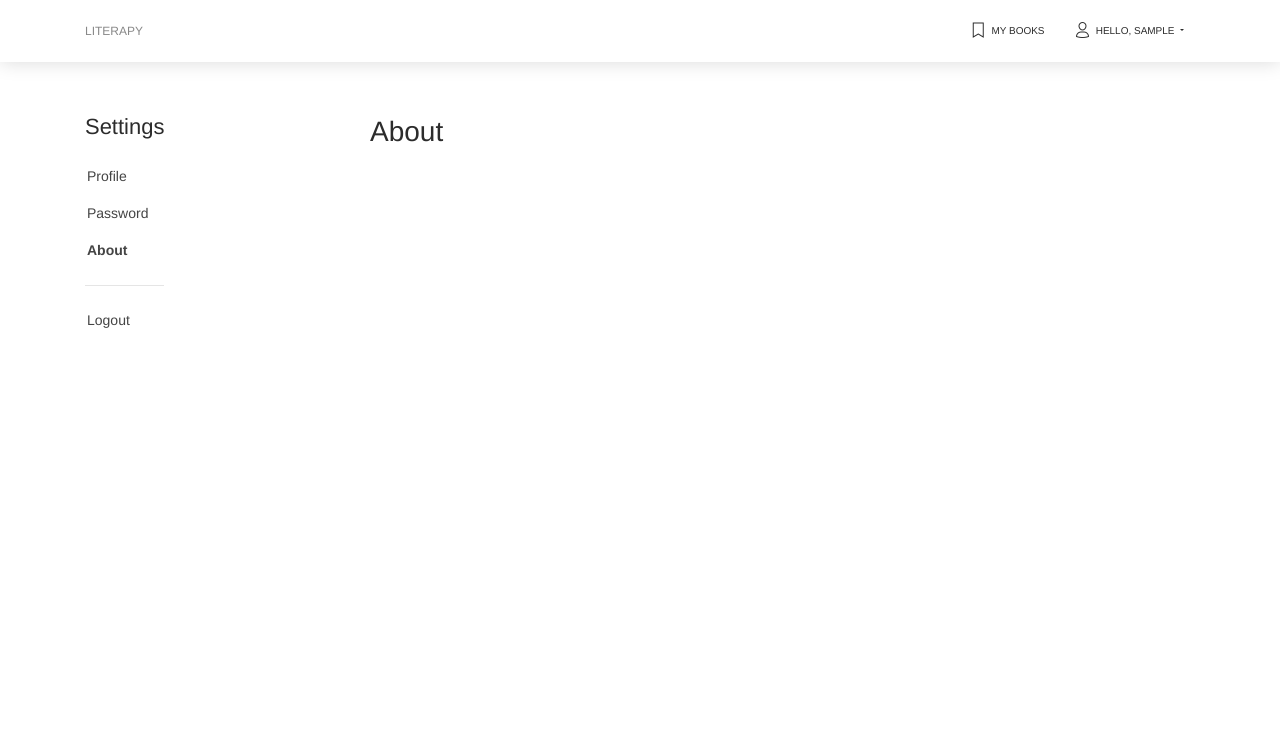
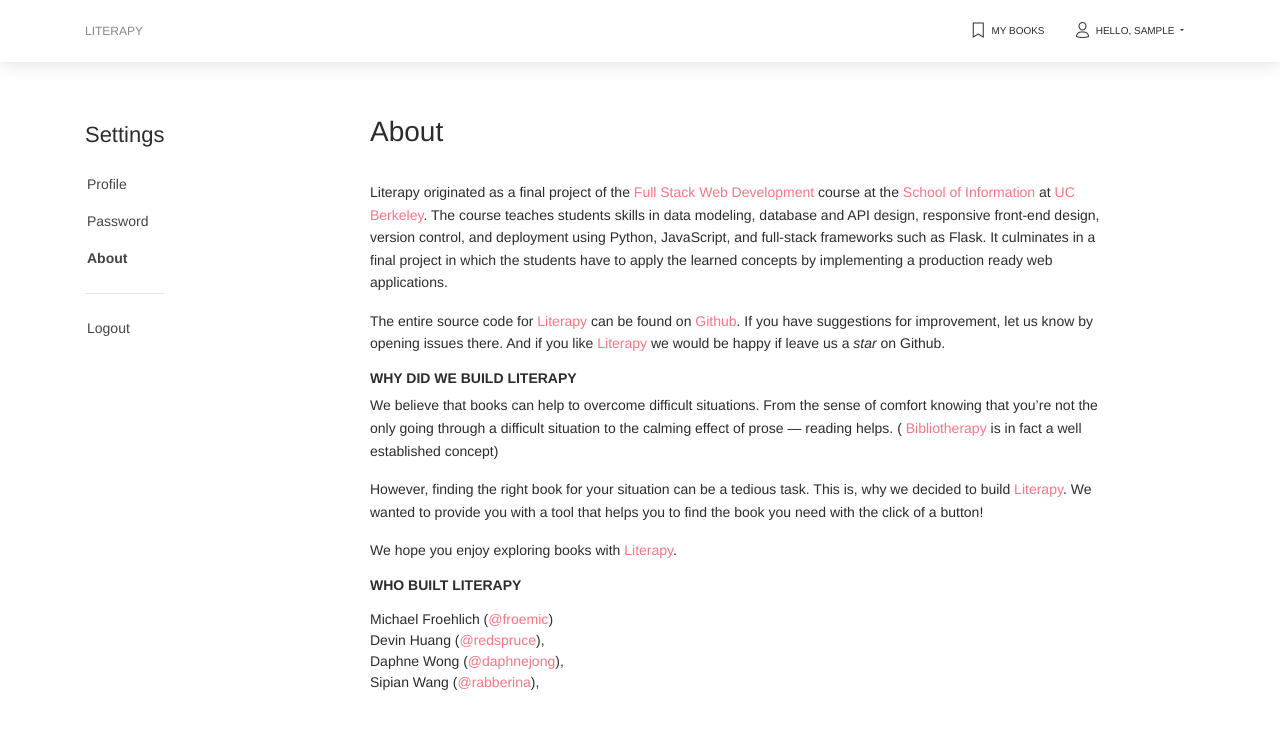
Before and after one commit to FroeMic/FullStack_Info_FinalProject, a Flask app: page /settings/about in a window 1280 px wide. Shown: the top 729 px of the page. Run offline with Flask 2, Linux system fonts and the light colour scheme; the visitor is signed in with stand-in values (Sample User, id 1); data comes from the database, SQL or seed files in the repository; data that the repository does not hold is empty; parts of the project's set-up code (start-up, migrations or seed data) failed here and were passed over; some libraries are stand-ins or nearby versions.

Commit message:
Add About section

```diff
--- a/app/static/_css/style.css
+++ b/app/static/_css/style.css
@@ -176,6 +176,10 @@ body>.navbar + * {
 .landing-page .explore-book-container .row > [class*='col-'] {
     display: flex;
     flex-direction: column;
+}
+
+.landing-page .learn-more {
+    margin-top: 50px;
 }
 
 /* SEARCH PAGE */
@@ -519,6 +523,11 @@ blockquote cite {
     padding-top: 30px;
 }
 
+.settings-about ul {
+    list-style: none;
+    padding-left: 0;
+}
+
 /* --------------------------------
 
 Nucleo Outline Web Font - nucleoapp.com/
--- a/app/templates/index.html
+++ b/app/templates/index.html
@@ -65,6 +65,11 @@
               </div>
             </div>
           </div>
+          <div class="learn-more text-center">
+            <a class="btn btn-lg btn-neutral" href="{{url_for('settings_about')}}">
+                Learn more
+            </a>
+          </div>
       </div>
 
       <div class="section">
--- a/app/templates/settings_about.html
+++ b/app/templates/settings_about.html
@@ -5,8 +5,71 @@
 {% endblock %}
 
 {% block settings_content %}
+<div class="settings-about">
     <h3>About</h3>
     <div>
+      <p>
+        Literapy originated as a final project of the
+        <a href="https://www.ischool.berkeley.edu/courses/info/290t/fswd" target="_blank">Full Stack Web Development</a> course
+        at the <a href="https://www.ischool.berkeley.edu/"  target="_blank">School of Information</a>
+        at <a href="https://www.berkeley.edu/" target="_blank">UC Berkeley</a>.
 
+        The course teaches students skills in data modeling, database and API design,
+        responsive front-end design, version control, and deployment using Python, JavaScript,
+        and full-stack frameworks such as Flask.
+        It culminates in a final project in which the students have to apply the learned concepts
+        by implementing a production ready web applications.
+      </p>
+
+      <p>
+        The entire source code for <a href="#">Literapy</a> can be found on <a href="https://github.com/FroeMic/FullStack_Info_FinalProject" target="_blank">Github</a>.
+        If you have suggestions for improvement, let us know by opening issues there.
+        And if you like <a href="#">Literapy</a> we would be happy if leave us a <em>star</em> on Github.
+      </p>
     </div>
+
+    <div>
+        <h6>Why did we build Literapy</h6>
+        <p>
+          We believe that books can help to overcome difficult situations.
+          From the sense of comfort knowing that you’re not the only going through a difficult situation
+          to the calming effect of prose — reading helps.
+          (<a href="https://en.wikipedia.org/wiki/Bibliotherapy" target="_blank"> Bibliotherapy</a> is in fact a well established concept)
+        </p>
+        <p>
+          However, finding the right book for your situation can be a tedious task.
+          This is, why we decided to build <a href="#">Literapy</a>.
+          We wanted to provide you with a tool that helps you to find the book you need
+          with the click of a button!
+        </p>
+        <p>
+          We hope you enjoy exploring books with <a href="#">Literapy</a>.
+        </p>
+    </div>
+
+    <div>
+        <h6>Who built Literapy</h6>
+        <p>
+          <ul>
+            <li>
+              Michael Froehlich (<a href="https://github.com/froemic" target="_blank">@froemic</a>)
+            </li>
+            <li>
+              Devin Huang (<a href="https://github.com/redspruce" target="_blank">@redspruce</a>),
+            </li>
+            <li>
+              Daphne Wong (<a href="https://github.com/FroeMic" target="_blank">@daphnejong</a>),
+            </li>
+            <li>
+              Sipian Wang (<a href="https://github.com/FroeMic" target="_blank">@rabberina</a>),
+            </li>
+          </ul>
+
+        </p>
+    </div>
+</div>
+
+
+
+
 {% endblock %}
```
